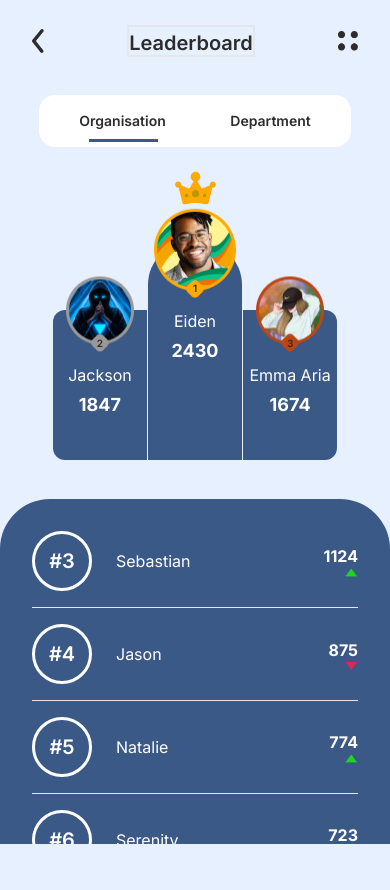
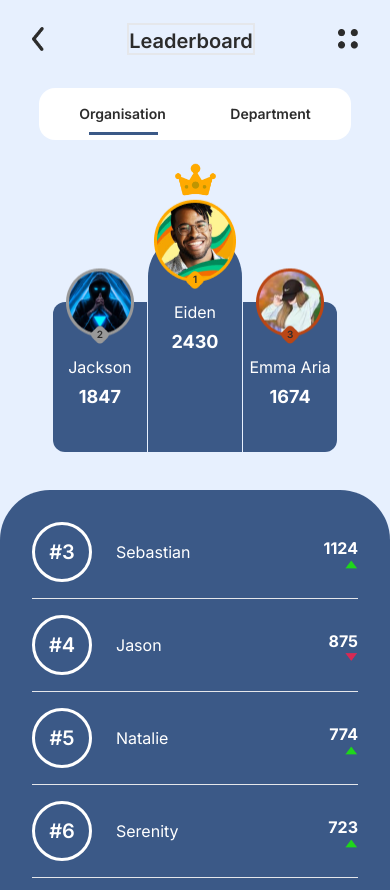
Before and after one commit to Sasank-V/CodeChef-Weekly, a React (Vite) app: page / in a window 390 px wide. Before the commit the page ends 844 px from the top, so only its background shows below. Built offline with nearby package versions, Linux system fonts and the light colour scheme.

Commit message:
Fixed Overflow for small screen

```diff
--- a/src/App.jsx
+++ b/src/App.jsx
@@ -1,14 +1,15 @@
+import { useEffect, useState } from "react";
 import Leaderboard from "./Components/Leaderboard.jsx";
 import Navbar from "./Components/Navbar.jsx";
 import Topscore from "./Components/Topscore.jsx";
 
 function App() {
   return (<>
-  <div className="absolute w-[100%] h-[100%] bg-[#E7F0FE]">
-    <div className="w-[100%] relative h-[20%]">
+  <div className="absolute w-[100%] h-[100%] bg-[#E7F0FE] overflow-visible md:overflow-hidden">
+    <div className="w-[100%] relative h-[160px]">
       <Navbar/>
     </div>
-    <div className="flex h-[80%] flex-wrap overflow-hidden">
+    <div className="flex h-[80%] flex-wrap">
       <div className="w-[100%] md:w-[50%]">
         <Topscore/>
       </div>
```
